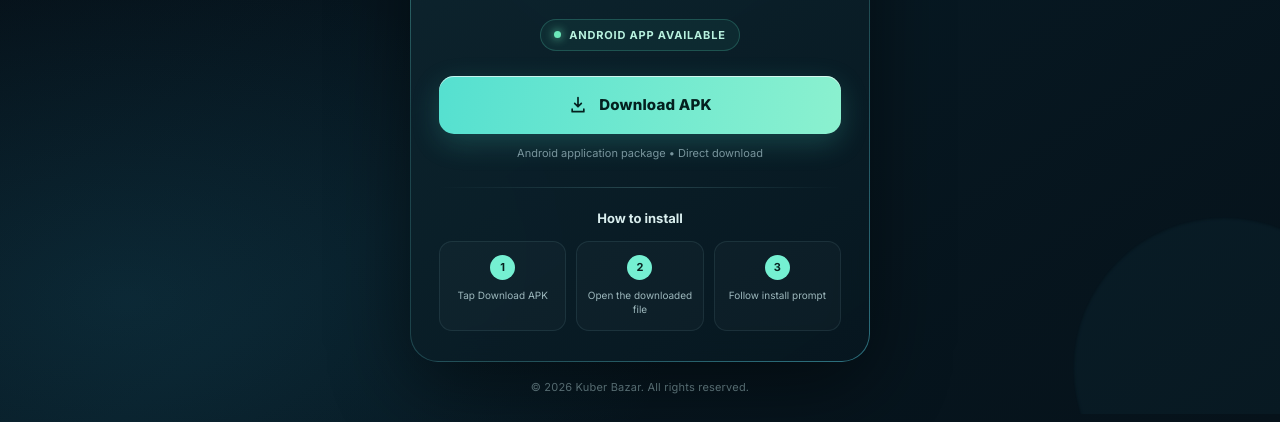
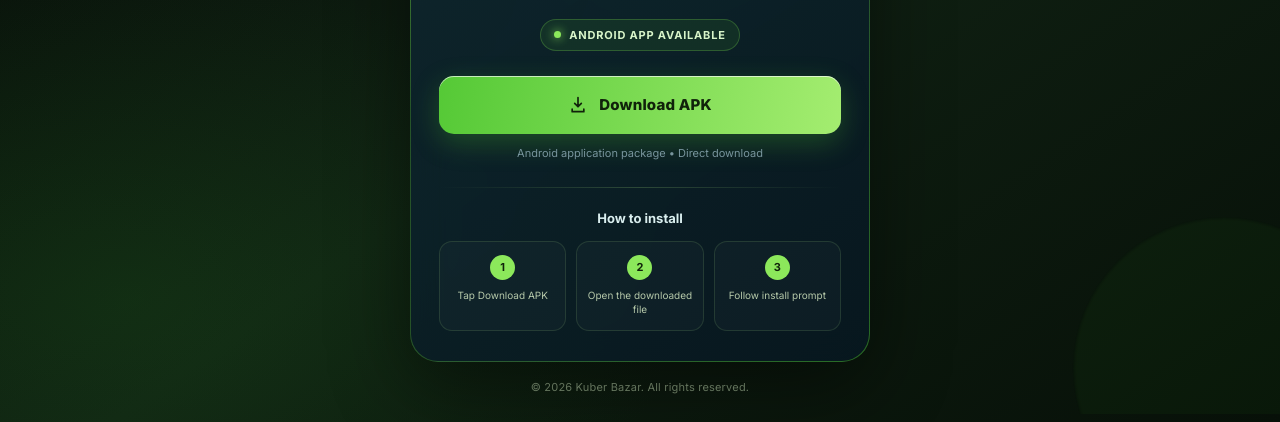
Before and after one commit to ashoksahani7082/kuber-bazar, a plain HTML site: page index.html in a window 1280 px wide. Shown: the part 386-808 px from the top of the page. Drawn offline with Linux system fonts and the light colour scheme.

Commit message:
Refresh landing page with Kuber Bazar green brand theme

```diff
--- a/index.html
+++ b/index.html
@@ -11,28 +11,28 @@
   <link href="https://fonts.googleapis.com/css2?family=Inter:wght@400;500;600;700;800&display=swap" rel="stylesheet">
   <style>
     :root {
-      --bg: #06131b;
-      --surface: rgba(13, 34, 44, .78);
-      --line: rgba(104, 220, 220, .22);
-      --accent: #48d6d0;
-      --accent2: #75f0d2;
-      --text: #f1fbfb;
-      --muted: #9bb6bd;
+      --bg: #07150b;
+      --surface: rgba(17, 35, 19, .82);
+      --line: rgba(94, 190, 53, .34);
+      --accent: #35b52b;
+      --accent2: #8ce85b;
+      --text: #f7fff3;
+      --muted: #b2c6aa;
     }
     * { box-sizing: border-box; }
     html { min-height: 100%; }
     body {
       margin: 0; min-height: 100vh; overflow-x: hidden; display: grid; place-items: center;
       padding: 28px 18px; color: var(--text); font-family: Inter, system-ui, sans-serif;
-      background: radial-gradient(ellipse at 50% 8%, rgba(35, 151, 157, .22), transparent 38%),
-                  radial-gradient(ellipse at 10% 85%, rgba(33, 115, 142, .19), transparent 34%),
-                  linear-gradient(145deg, #050c13 0%, #071923 52%, #06121a 100%);
+      background: radial-gradient(ellipse at 50% 8%, rgba(70, 174, 38, .22), transparent 38%),
+                  radial-gradient(ellipse at 10% 85%, rgba(30, 103, 27, .22), transparent 34%),
+                  linear-gradient(145deg, #050b06 0%, #102113 52%, #071008 100%);
     }
     .ambient { position: fixed; inset: 0; pointer-events: none; overflow: hidden; }
     .orb { position: absolute; border-radius: 50%; filter: blur(1px); opacity: .5; animation: float 12s ease-in-out infinite; }
-    .orb.one { width: 230px; height: 230px; background: rgba(58, 211, 202, .12); top: 8%; left: -90px; }
-    .orb.two { width: 300px; height: 300px; background: rgba(49, 150, 174, .12); bottom: -110px; right: -90px; animation-delay: -5s; }
-    .orb.three { width: 90px; height: 90px; background: rgba(113, 240, 210, .13); top: 18%; right: 13%; animation-delay: -8s; }
+    .orb.one { width: 230px; height: 230px; background: rgba(68, 190, 42, .16); top: 8%; left: -90px; }
+    .orb.two { width: 300px; height: 300px; background: rgba(44, 133, 29, .16); bottom: -110px; right: -90px; animation-delay: -5s; }
+    .orb.three { width: 90px; height: 90px; background: rgba(135, 225, 76, .15); top: 18%; right: 13%; animation-delay: -8s; }
     @keyframes float { 0%,100% { transform: translate3d(0,0,0) } 50% { transform: translate3d(18px,-24px,0) } }
     .wrap { width: min(100%, 460px); position: relative; z-index: 1; }
     .topline { display:flex; align-items:center; justify-content:center; gap:9px; margin-bottom:20px; color:#a8c7cc; font-size:12px; letter-spacing:2.4px; text-transform:uppercase; font-weight:700; }
@@ -45,7 +45,7 @@
       backdrop-filter: blur(18px); -webkit-backdrop-filter: blur(18px);
     }
     .card:before { content:""; position:absolute; inset:-1px; border-radius:28px; padding:1px;
-      background:linear-gradient(135deg, rgba(101,244,222,.58), transparent 38%, transparent 68%, rgba(67,179,206,.38));
+      background:linear-gradient(135deg, rgba(126,225,74,.68), transparent 38%, transparent 68%, rgba(42,132,31,.48));
       -webkit-mask:linear-gradient(#fff 0 0) content-box,linear-gradient(#fff 0 0); -webkit-mask-composite:xor; mask-composite:exclude; pointer-events:none; }
     .logo-ring { width:156px; height:156px; margin:0 auto 25px; padding:5px; border-radius:50%;
       background:linear-gradient(145deg,#1c7c19,#43c82e 45%,#075b16);
@@ -58,23 +58,23 @@
     h1 { margin:0; font-size:clamp(29px,7vw,36px); line-height:1.15; letter-spacing:-1.2px; font-weight:800; }
     h1 span { color:var(--accent2); }
     .subtitle { color:var(--muted); font-size:14px; line-height:1.7; margin:13px auto 22px; max-width:320px; }
-    .status { display:inline-flex; align-items:center; gap:8px; padding:8px 13px; margin-bottom:25px; border:1px solid rgba(90,222,194,.22); border-radius:30px; color:#b8f2df; background:rgba(56,190,157,.08); font-size:11px; font-weight:700; letter-spacing:.8px; text-transform:uppercase; }
-    .dot { width:7px; height:7px; border-radius:50%; background:#6ce8ba; box-shadow:0 0 10px #6ce8ba; }
+    .status { display:inline-flex; align-items:center; gap:8px; padding:8px 13px; margin-bottom:25px; border:1px solid rgba(113,210,72,.28); border-radius:30px; color:#d8f5c9; background:rgba(77,167,43,.12); font-size:11px; font-weight:700; letter-spacing:.8px; text-transform:uppercase; }
+    .dot { width:7px; height:7px; border-radius:50%; background:#8ce85b; box-shadow:0 0 10px #8ce85b; }
     .download { display:flex; justify-content:center; align-items:center; gap:11px; width:100%; min-height:58px; padding:15px 20px; border-radius:15px;
-      color:#04201f; text-decoration:none; font-size:15px; font-weight:800; letter-spacing:.2px;
-      background:linear-gradient(100deg,#55e0d0,#8bf1cf); box-shadow:0 9px 28px rgba(69,216,197,.22), inset 0 1px rgba(255,255,255,.65);
+      color:#10220a; text-decoration:none; font-size:15px; font-weight:800; letter-spacing:.2px;
+      background:linear-gradient(100deg,#55c936,#a4ed70); box-shadow:0 9px 28px rgba(76,190,44,.28), inset 0 1px rgba(255,255,255,.65);
       transition:transform .2s ease, box-shadow .2s ease; }
-    .download:hover { transform:translateY(-3px); box-shadow:0 14px 34px rgba(69,216,197,.32); }
+    .download:hover { transform:translateY(-3px); box-shadow:0 14px 34px rgba(76,190,44,.38); }
     .download:active { transform:translateY(0); }
     .download svg { width:20px; height:20px; }
     .file-note { margin:12px 0 0; color:#78959d; font-size:11px; }
-    .divider { height:1px; margin:27px 0 22px; background:linear-gradient(90deg,transparent,rgba(125,194,197,.25),transparent); }
+    .divider { height:1px; margin:27px 0 22px; background:linear-gradient(90deg,transparent,rgba(132,183,105,.28),transparent); }
     .steps-title { margin:0 0 15px; color:#d9eeee; font-size:13px; font-weight:700; }
     .steps { display:grid; grid-template-columns:repeat(3,1fr); gap:10px; }
-    .step { padding:13px 7px; border:1px solid rgba(128,190,194,.12); border-radius:13px; background:rgba(255,255,255,.025); }
-    .step b { display:grid; place-items:center; width:25px; height:25px; margin:0 auto 8px; border-radius:50%; color:#08211f; background:var(--accent2); font-size:11px; }
-    .step span { display:block; color:#9db8bd; font-size:10px; line-height:1.45; }
-    footer { text-align:center; margin-top:18px; color:#6f8b92; font-size:11px; letter-spacing:.2px; }
+    .step { padding:13px 7px; border:1px solid rgba(135,183,112,.18); border-radius:13px; background:rgba(255,255,255,.025); }
+    .step b { display:grid; place-items:center; width:25px; height:25px; margin:0 auto 8px; border-radius:50%; color:#10220a; background:var(--accent2); font-size:11px; }
+    .step span { display:block; color:#b6c9aa; font-size:10px; line-height:1.45; }
+    footer { text-align:center; margin-top:18px; color:#829779; font-size:11px; letter-spacing:.2px; }
     @media(max-width:380px) { .card { padding:30px 19px 24px; } .steps { gap:6px; } .step { padding:11px 4px; } }
     @media(prefers-reduced-motion:reduce) { *,*:before,*:after { animation:none!important; transition:none!important; } }
   </style>
```
